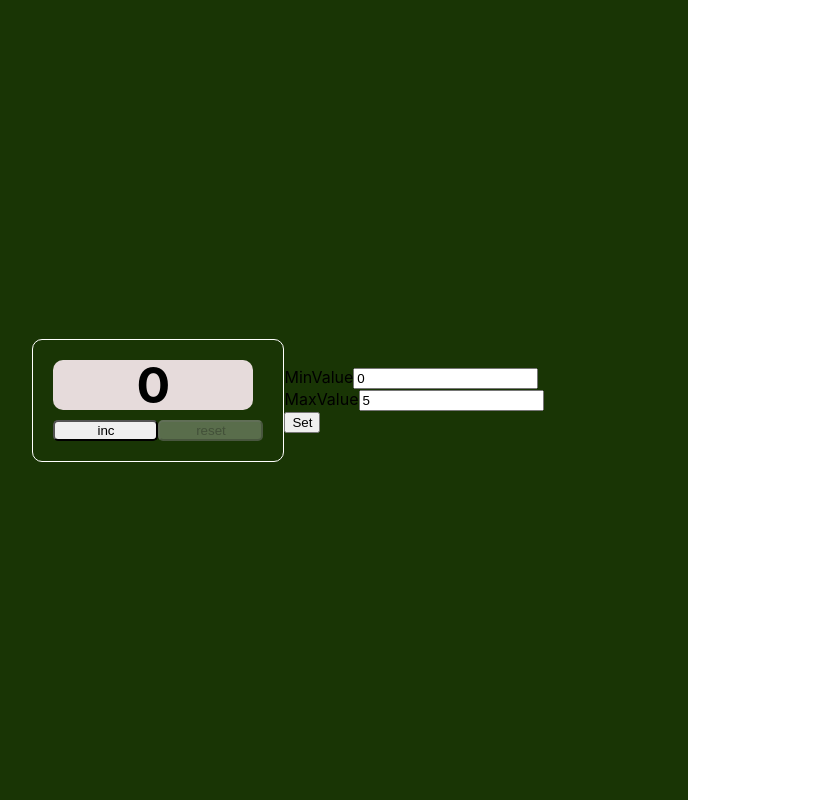
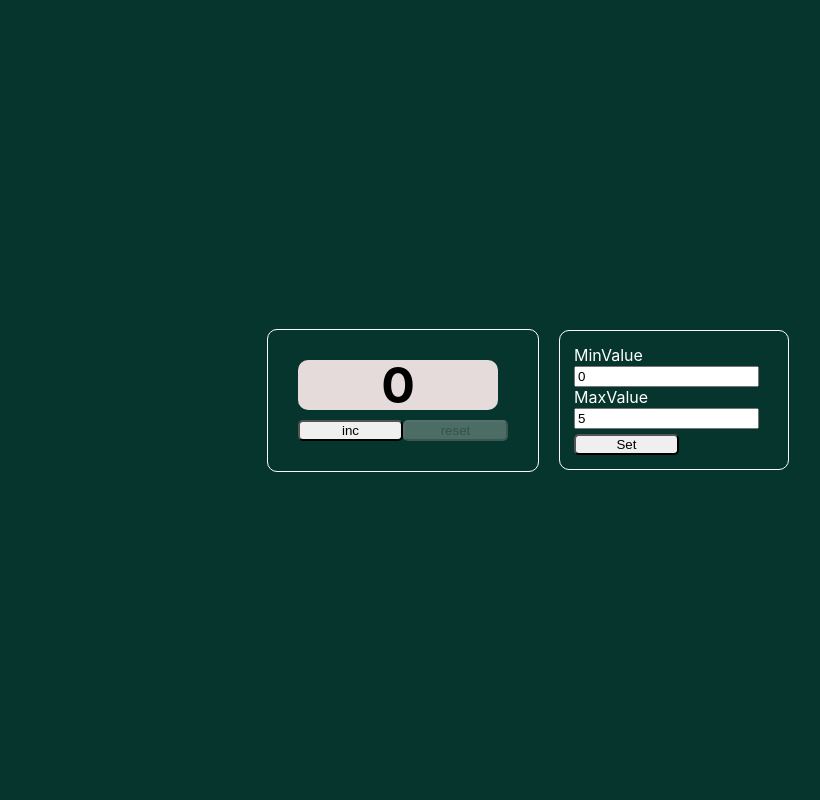
Before and after one commit to alx8437/Counter, a React (Create React App) app: page / in a window 1280 px wide. Shown: the whole page, without its empty margins (112-932 px from the left). Built offline with nearby package versions, Linux system fonts and the light colour scheme.

Commit message:
Added Button component and styles

```diff
--- a/package.json
+++ b/package.json
@@ -13,6 +13,7 @@
     "react": "^18.3.1",
     "react-dom": "^18.3.1",
     "react-scripts": "5.0.1",
+    "sass": "^1.86.0",
     "typescript": "^4.9.5",
     "web-vitals": "^2.1.4"
   },
--- a/src/App.css
+++ b/src/App.css
@@ -1,39 +1,8 @@
 .container {
-  width: 100vh;
+  width: 100%;
   height: 100vh;
-  background: #193505;
+  background: #05352c;
   display: flex;
   justify-content: center;
   align-items: center;
 }
-
-.counter {
-  padding: 20px;
-  border: 1px solid white;
-  border-radius: 10px;
-}
-
-.counter__value {
-  width: 200px;
-  height: 50px;
-  display: flex;
-  align-items: center;
-  justify-content: center;
-  border-radius: 10px;
-  background-color: #e6dbdb;
-  font-size: 50px;
-}
-
-.error {
-  color: red;
-}
-
-.input__error {
-  border: 1px solid red;
-}
-
-.counter__button {
-  margin-top: 10px;
-  width: 105px;
-  border-radius: 5px;
-}
--- a/src/App.tsx
+++ b/src/App.tsx
@@ -1,7 +1,7 @@
 import React, {useState} from 'react';
 import './App.css';
-import Counter from "./Counter";
-import {Settings} from "./Settings";
+import Counter from "./Counter/Counter";
+import {Settings} from "./Settings/Settings";
 
 function App() {
     const [startValue, setStartValue] = useState<number>(0);
--- a/src/Counter.tsx
+++ /dev/null
@@ -1,34 +0,0 @@
-import React, {FC} from 'react';
-
-type CounterPropsType = {
-    startValue: number
-    endValue: number
-    userValue: number
-    setValue: (newValue: number) => void
-    errorMessage: string
-}
-
-export const Counter:FC<CounterPropsType> = ({startValue, endValue, userValue, setValue, errorMessage}) => {
-    const hasError = !!errorMessage
-
-    const increment = () => {
-        const newValue = userValue + 1
-        setValue(newValue);
-    }
-
-    const resetInitialValue = () =>  setValue(startValue)
-
-    const valueClassName = `counter__value ${userValue === endValue ? 'error' : ''}`
-
-    return (
-        <div className='counter'>
-            {hasError ? <p className="error">{errorMessage}</p> : <strong className={valueClassName}>{userValue}</strong>}
-            <div>
-                <button disabled={userValue === endValue || hasError} onClick={increment} className='counter__button'>inc</button>
-                <button disabled={userValue === startValue} onClick={resetInitialValue} className='counter__button'>reset</button>
-            </div>
-        </div>
-    );
-};
-
-export default Counter;
--- /dev/null
+++ b/src/Counter/Counter.module.scss
@@ -0,0 +1,27 @@
+.counter {
+  padding: 30px;
+  border: 1px solid white;
+  border-radius: 10px;
+  margin: 10px;
+
+  &__value {
+    width: 200px;
+    height: 50px;
+    display: flex;
+    align-items: center;
+    justify-content: center;
+    border-radius: 10px;
+    background-color: #e6dbdb;
+    font-size: 50px;
+  }
+
+  &__button {
+    margin-top: 10px;
+    width: 105px;
+    border-radius: 5px;
+  }
+
+  &__error {
+    color: red;
+  }
+}
--- /dev/null
+++ b/src/Counter/Counter.tsx
@@ -0,0 +1,36 @@
+import React, {FC} from 'react';
+import styles from './Counter.module.scss'
+import {Button} from "../ui/Button";
+
+type CounterPropsType = {
+    startValue: number
+    endValue: number
+    userValue: number
+    setValue: (newValue: number) => void
+    errorMessage: string
+}
+
+export const Counter:FC<CounterPropsType> = ({startValue, endValue, userValue, setValue, errorMessage}) => {
+    const hasError = !!errorMessage
+
+    const increment = () => {
+        const newValue = userValue + 1
+        setValue(newValue);
+    }
+
+    const resetInitialValue = () =>  setValue(startValue)
+
+    const valueClassName = `${styles.counter__value} ${userValue === endValue ? styles.counter__error : ''}`
+
+    return (
+        <div className={styles.counter}>
+            {hasError ? <p className={styles.counter__error}>{errorMessage}</p> : <strong className={valueClassName}>{userValue}</strong>}
+            <div>
+                <Button disabled={userValue === endValue || hasError} onClick={increment} className={styles.counter__button}>inc</Button>
+                <Button disabled={userValue === startValue} onClick={resetInitialValue} className={styles.counter__button}>reset</Button>
+            </div>
+        </div>
+    );
+};
+
+export default Counter;
--- /dev/null
+++ b/src/Settings/Settings.module.scss
@@ -0,0 +1,36 @@
+.settings {
+  display: flex;
+  flex-direction: column;
+  justify-content: space-between;
+  min-height: 80px;
+  padding: 14px;
+  border: 1px solid white;
+  border-radius: 10px;
+  margin: 10px;
+}
+
+.error {
+  color: red;
+
+  &__input {
+    border: 1px solid red;
+  }
+}
+
+.input {
+  margin-right: 10px;
+}
+
+.inputContainer {
+  width: 200px;
+}
+
+.inputLabel {
+  color: white;
+}
+
+.button {
+  margin-top: 5px;
+  width: 105px;
+  border-radius: 5px;
+}
--- a/src/Settings.tsx
+++ b/src/Settings/Settings.tsx
@@ -1,4 +1,6 @@
 import React, { ChangeEvent, FC, useState, useEffect } from 'react';
+import styles from './Settings.module.scss';
+import {Button} from "../ui/Button";
 
 type SettingPropsType = {
     startValue: number;
@@ -28,16 +30,16 @@ export const Settings: FC<SettingPropsType> = ({ startValue, endValue, setNewVal
     };
 
     return (
-        <div>
-            <div>
-                MinValue
-                <input className={error ? 'input__error' : ''} type="number" value={minValue} onChange={handleChange(setMinValue)} />
+        <div className={styles.settings}>
+            <div className={styles.inputContainer}>
+                <span className={styles.inputLabel}>MinValue</span>
+                <input className={error ? styles.error__input : ''} type="number" value={minValue} onChange={handleChange(setMinValue)} />
             </div>
-            <div>
-                MaxValue
-                <input className={error ? 'input__error' : ''} type="number" value={maxValue} onChange={handleChange(setMaxValue)} />
+            <div className={styles.inputContainer}>
+                <span className={styles.inputLabel}>MaxValue</span>
+                <input className={error ? styles.error__input : ''} type="number" value={maxValue} onChange={handleChange(setMaxValue)} />
             </div>
-            <button disabled={error} onClick={() => setNewValues(minValue, maxValue)}>Set</button>
+            <Button className={styles.button} disabled={error} onClick={() => setNewValues(minValue, maxValue)}>Set</Button>
         </div>
     );
 };
--- /dev/null
+++ b/src/ui/Button.tsx
@@ -0,0 +1,15 @@
+import React, {ButtonHTMLAttributes, FC} from 'react';
+
+interface ButtonProps extends ButtonHTMLAttributes<HTMLButtonElement> {
+    className?: string
+    onClick: () => void
+    disabled: boolean
+}
+
+export const Button:FC<ButtonProps> = ({className, disabled, onClick, children}) => {
+    return (
+        <button disabled={disabled} className={className} onClick={onClick}>
+            {children}
+        </button>
+    );
+};
```
Also changed, not shown: 1 other file (tests, documents, lock files or other folders).
